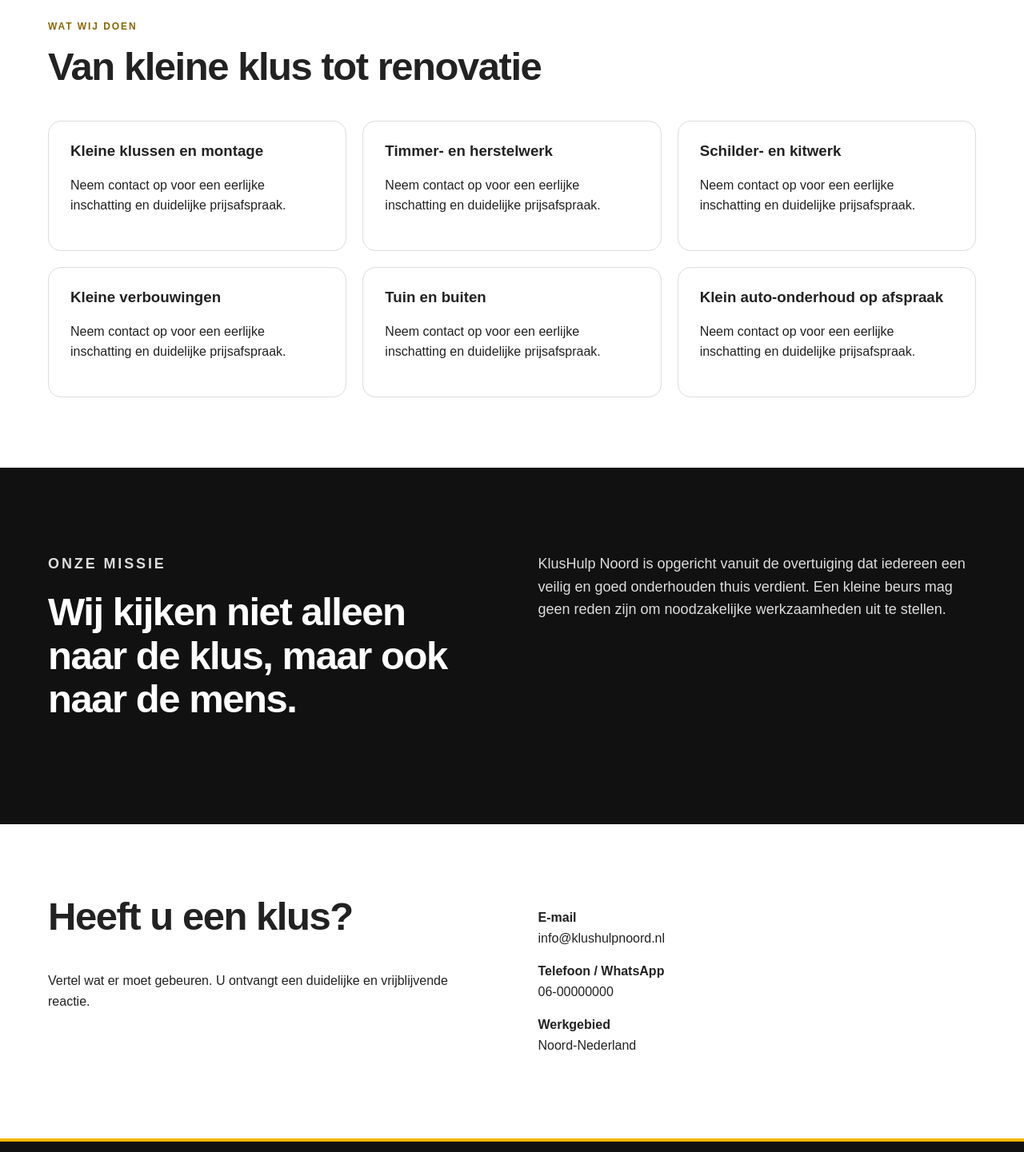
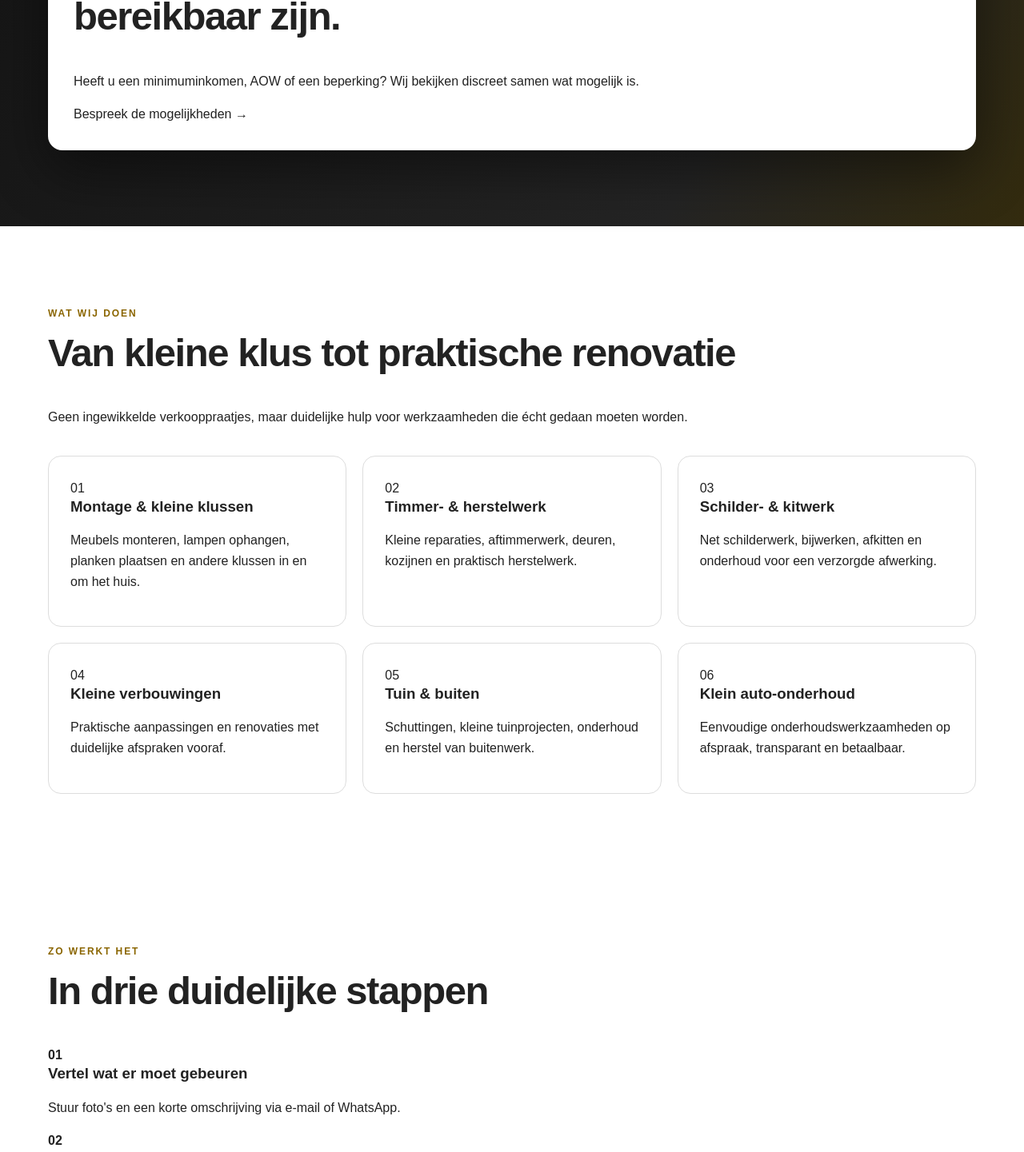
Before and after one commit to Jv420/KlusHulp-Noord-Website, a Next.js app: page / in a window 1280 px wide. Shown: the part 779-2220 px from the top of the page at 80% size. Built offline with nearby package versions, Linux system fonts and the light colour scheme.

Commit message:
Bouw complete professionele KlusHulp Noord website

```diff
--- a/app/page.tsx
+++ b/app/page.tsx
@@ -1,12 +1,30 @@
 import Image from "next/image";
 
-const services = ["Kleine klussen en montage","Timmer- en herstelwerk","Schilder- en kitwerk","Kleine verbouwingen","Tuin en buiten","Klein auto-onderhoud op afspraak"];
+const services = [
+  ["Montage & kleine klussen", "Meubels monteren, lampen ophangen, planken plaatsen en andere klussen in en om het huis."],
+  ["Timmer- & herstelwerk", "Kleine reparaties, aftimmerwerk, deuren, kozijnen en praktisch herstelwerk."],
+  ["Schilder- & kitwerk", "Net schilderwerk, bijwerken, afkitten en onderhoud voor een verzorgde afwerking."],
+  ["Kleine verbouwingen", "Praktische aanpassingen en renovaties met duidelijke afspraken vooraf."],
+  ["Tuin & buiten", "Schuttingen, kleine tuinprojecten, onderhoud en herstel van buitenwerk."],
+  ["Klein auto-onderhoud", "Eenvoudige onderhoudswerkzaamheden op afspraak, transparant en betaalbaar."],
+];
+const steps = [["01","Vertel wat er moet gebeuren","Stuur foto's en een korte omschrijving via e-mail of WhatsApp."],["02","Duidelijke prijsafspraak","U krijgt vooraf een eerlijke inschatting zonder verborgen verrassingen."],["03","Netjes uitgevoerd","Wij werken persoonlijk, zorgvuldig en laten de werkplek netjes achter."]];
+const faq = [["Werken jullie met een sociaal tarief?","Ja. Voor mensen met een minimuminkomen, AOW of een beperking bekijken we discreet wat mogelijk is."],["Is een offerte vrijblijvend?","Ja. Een eerste prijsinschatting of offerte is vrijblijvend, tenzij vooraf anders afgesproken."],["In welk gebied werken jullie?","KlusHulp Noord is actief in Noord-Nederland. Neem contact op om uw locatie te controleren."],["Doen jullie ook kleine klussen?","Juist. Ook voor één lamp, plank, lekkende kitrand of kleine reparatie kunt u contact opnemen."]];
 
-export default function Home(){return <>
-<header><div className="wrap nav"><Image className="site-logo" src="/logo-klushulp-noord.svg" alt="KlusHulp Noord - Betaalbaar vakwerk voor iedereen" width={288} height={147} priority/><nav><a href="#diensten">Diensten</a><a href="#over">Over ons</a><a href="#contact">Contact</a></nav></div></header>
-<main><section className="hero"><div className="wrap grid"><div><p className="eyebrow">Allround servicebedrijf in Noord-Nederland</p><h1>Betaalbaar vakwerk<br/><span>voor iedereen.</span></h1><p className="lead">Van een schilderijtje ophangen tot kleine verbouwingen. Eerlijk, persoonlijk en zonder onnodig hoge kosten.</p><a className="btn" href="mailto:info@klushulpnoord.nl?subject=Offerteaanvraag">Gratis offerte aanvragen</a></div><aside><h2>Sociaal tarief mogelijk</h2><p>Heeft u een minimuminkomen, AOW of een beperking? Wij bekijken discreet samen wat mogelijk is.</p></aside></div></section>
-<section id="diensten" className="section"><div className="wrap"><p className="eyebrow dark">Wat wij doen</p><h2>Van kleine klus tot renovatie</h2><div className="cards">{services.map(s=><article key={s}><h3>{s}</h3><p>Neem contact op voor een eerlijke inschatting en duidelijke prijsafspraak.</p></article>)}</div></div></section>
-<section id="over" className="section black"><div className="wrap cols"><div><p className="eyebrow">Onze missie</p><h2>Wij kijken niet alleen naar de klus, maar ook naar de mens.</h2></div><p>KlusHulp Noord is opgericht vanuit de overtuiging dat iedereen een veilig en goed onderhouden thuis verdient. Een kleine beurs mag geen reden zijn om noodzakelijke werkzaamheden uit te stellen.</p></div></section>
-<section id="contact" className="section"><div className="wrap contact"><div><h2>Heeft u een klus?</h2><p>Vertel wat er moet gebeuren. U ontvangt een duidelijke en vrijblijvende reactie.</p></div><div><p><strong>E-mail</strong><br/>info@klushulpnoord.nl</p><p><strong>Telefoon / WhatsApp</strong><br/>06-00000000</p><p><strong>Werkgebied</strong><br/>Noord-Nederland</p></div></div></section></main>
-<footer><div className="wrap">© {new Date().getFullYear()} KlusHulp Noord — Betaalbaar vakwerk voor iedereen.</div></footer>
-</>}
+export default function Home() {
+  const number = process.env.NEXT_PUBLIC_WHATSAPP_NUMBER || "31600000000";
+  const whatsapp = `https://wa.me/${number}?text=${encodeURIComponent("Hallo KlusHulp Noord, ik wil graag een klus bespreken.")}`;
+  return <>
+    <header className="site-header"><div className="wrap nav"><a className="brand" href="#top"><Image className="site-logo" src="/logo-klushulp-noord.svg" alt="KlusHulp Noord" width={320} height={145} priority/></a><nav><a href="#diensten">Diensten</a><a href="#werkwijze">Werkwijze</a><a href="#over">Over ons</a><a href="#faq">FAQ</a><a className="nav-cta" href="#contact">Offerte</a></nav></div></header>
+    <main id="top">
+      <section className="hero"><div className="wrap hero-grid"><div><p className="eyebrow">Allround servicebedrijf in Noord-Nederland</p><h1>Betrouwbare klushulp.<br/><span>Betaalbaar voor iedereen.</span></h1><p className="lead">Van een schilderijtje ophangen tot kleine verbouwingen. Persoonlijk, duidelijk en zonder onnodig hoge kosten.</p><div className="actions"><a className="btn" href="#contact">Gratis offerte aanvragen</a><a className="btn secondary" href={whatsapp} target="_blank" rel="noreferrer">WhatsApp ons</a></div><div className="trust"><span>✓ Duidelijke afspraken</span><span>✓ Eerlijke prijzen</span><span>✓ Persoonlijke service</span></div></div><aside className="hero-card"><p className="eyebrow dark">Sociaal en betrokken</p><h2>Een veilig en goed onderhouden thuis moet bereikbaar zijn.</h2><p>Heeft u een minimuminkomen, AOW of een beperking? Wij bekijken discreet samen wat mogelijk is.</p><a href="#contact">Bespreek de mogelijkheden →</a></aside></div></section>
+      <section id="diensten" className="section"><div className="wrap"><p className="eyebrow dark">Wat wij doen</p><div className="section-head"><h2>Van kleine klus tot praktische renovatie</h2><p>Geen ingewikkelde verkooppraatjes, maar duidelijke hulp voor werkzaamheden die écht gedaan moeten worden.</p></div><div className="cards">{services.map(([title,text],i)=><article key={title}><span className="card-number">0{i+1}</span><h3>{title}</h3><p>{text}</p></article>)}</div></div></section>
+      <section id="werkwijze" className="section muted"><div className="wrap"><p className="eyebrow dark">Zo werkt het</p><h2>In drie duidelijke stappen</h2><div className="steps">{steps.map(([n,t,d])=><article key={n}><strong>{n}</strong><h3>{t}</h3><p>{d}</p></article>)}</div></div></section>
+      <section id="over" className="section black"><div className="wrap about-grid"><div><p className="eyebrow">Onze missie</p><h2>Wij kijken niet alleen naar de klus, maar ook naar de mens.</h2></div><div><p>KlusHulp Noord is opgericht vanuit de overtuiging dat iedereen een veilig, verzorgd en goed onderhouden thuis verdient.</p><p>Een kleine beurs mag geen reden zijn om noodzakelijk onderhoud uit te stellen. Daarom werken we met heldere prijzen, persoonlijke aandacht en waar mogelijk een passend sociaal tarief.</p></div></div></section>
+      <section id="faq" className="section"><div className="wrap faq-grid"><div><p className="eyebrow dark">Veelgestelde vragen</p><h2>Goed om te weten</h2></div><div>{faq.map(([q,a])=><details key={q}><summary>{q}</summary><p>{a}</p></details>)}</div></div></section>
+      <section id="contact" className="section contact-section"><div className="wrap contact-card"><div><p className="eyebrow">Vrijblijvend contact</p><h2>Heeft u een klus?</h2><p>Vertel kort wat er moet gebeuren en stuur eventueel foto's mee. U ontvangt zo snel mogelijk een duidelijke reactie.</p><div className="actions"><a className="btn" href="mailto:info@klushulpnoord.nl?subject=Offerteaanvraag%20KlusHulp%20Noord">E-mail sturen</a><a className="btn secondary" href={whatsapp} target="_blank" rel="noreferrer">WhatsApp</a></div></div><div className="contact-info"><p><strong>E-mail</strong><br/><a href="mailto:info@klushulpnoord.nl">info@klushulpnoord.nl</a></p><p><strong>Telefoon / WhatsApp</strong><br/>Stel NEXT_PUBLIC_WHATSAPP_NUMBER in</p><p><strong>Werkgebied</strong><br/>Noord-Nederland</p><p><strong>Documenten</strong><br/><a href="/Documenten/README.html">Offerte-, factuur- en werkbontemplates</a></p></div></div></section>
+    </main>
+    <footer><div className="wrap footer-grid"><Image src="/logo-klushulp-noord.svg" alt="KlusHulp Noord" width={240} height={109}/><div><strong>KlusHulp Noord</strong><br/>Betaalbaar • Betrouwbaar • Voor Iedereen</div><div>© {new Date().getFullYear()} KlusHulp Noord<br/><a href="mailto:info@klushulpnoord.nl">info@klushulpnoord.nl</a></div></div></footer>
+    <a className="floating-whatsapp" href={whatsapp} target="_blank" rel="noreferrer">WhatsApp</a>
+  </>;
+}
```
